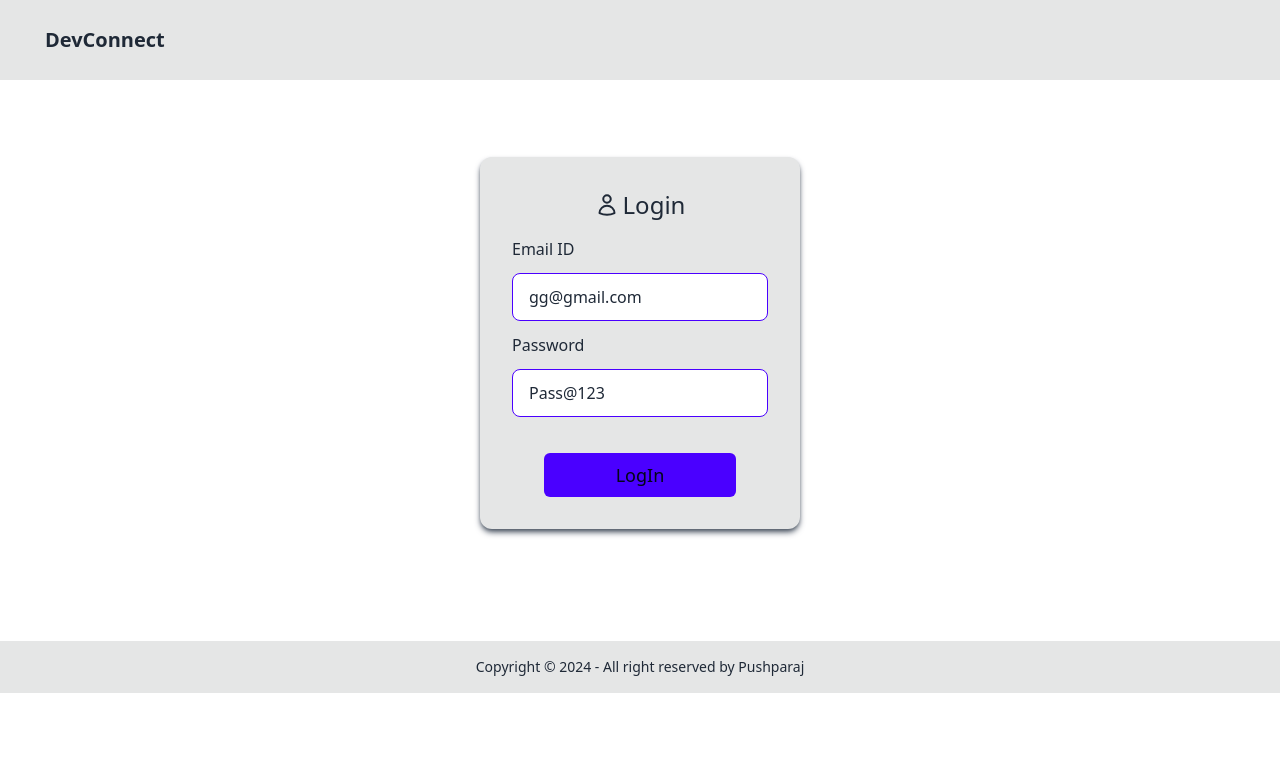
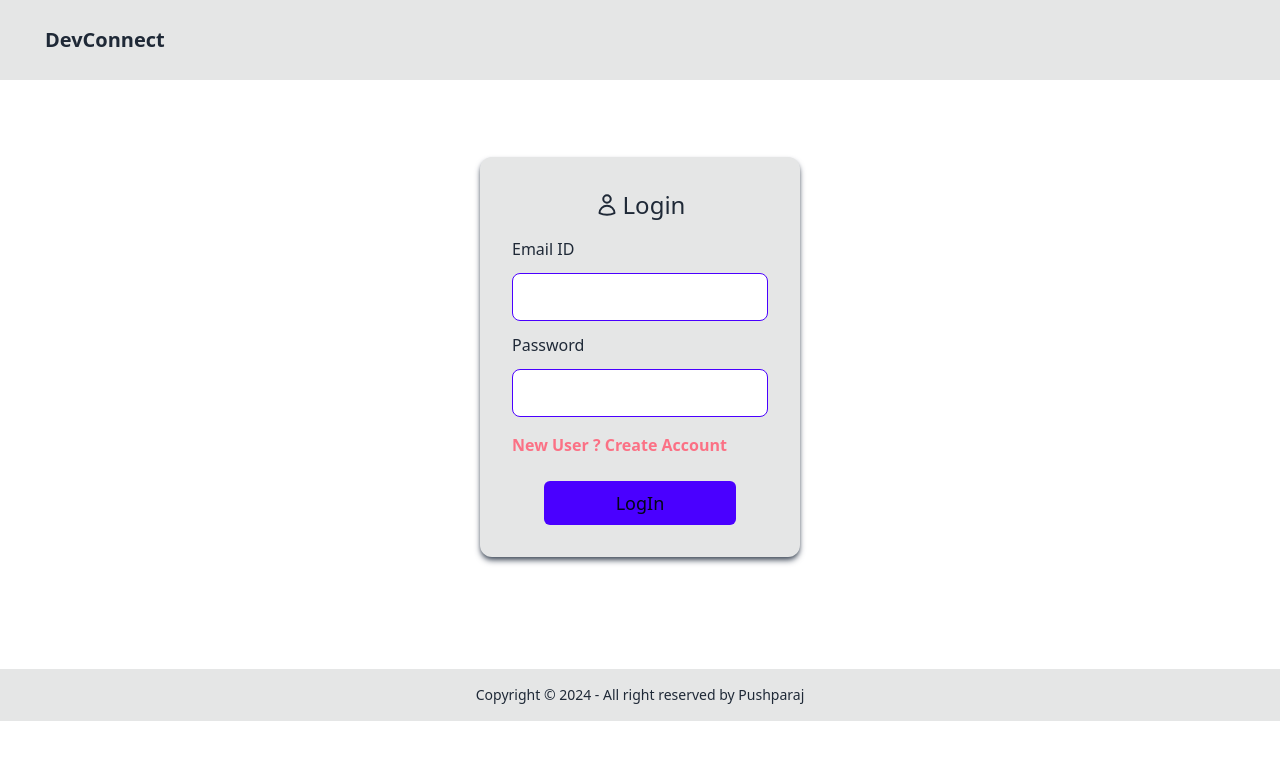
Before and after one commit to Pushparaj96/DevConnect-FE, a React (Vite) app: page /login in a window 1280 px wide. Shown: the top 760 px of the page. Built offline with nearby package versions, Linux system fonts and the light colour scheme; no server answers.

Commit message:
fix : signup/login route error

```diff
--- a/src/App.jsx
+++ b/src/App.jsx
@@ -18,11 +18,11 @@ function App() {
         <Routes>
           <Route path="/" element={<Body/>}>
             <Route path="/" element={<Feed/>} />
-            <Route path="/login" element={<Login/>} />
             <Route path="/signup" element={<Signup/>}/>
-            <Route path="/profile" element={<Profile/>}/>
             <Route path="/requests" element={<Requests/>}/>
             <Route path="/connections" element={<Connections/>} />
+            <Route path="/login" element={<Login/>} />
+            <Route path="/profile" element={<Profile/>}/>
           </Route>
         </Routes>
         </BrowserRouter>
--- a/src/components/Body.jsx
+++ b/src/components/Body.jsx
@@ -1,4 +1,4 @@
-import { Outlet , useNavigate } from 'react-router-dom';
+import { Outlet , useNavigate , useLocation } from 'react-router-dom';
 import NavBar from './NavBar';
 import Footer from './Footer';
 import axios from "axios";
@@ -12,6 +12,7 @@ const Body = () => {
   const dispatch = useDispatch();
   const userData = useSelector(store=>store.user);
   const navigate = useNavigate();
+  const location = useLocation();
 
   const fetchUser = async ()=>{
     try {
@@ -30,8 +31,10 @@ const Body = () => {
   }
 
   useEffect(()=>{
-    fetchUser();
-  },[])
+    if(!["/signup","/login"].includes(location.pathname)){
+      fetchUser();
+    }
+  },[location.pathname])
 
   return (
     <div>
--- a/src/components/Connections.jsx
+++ b/src/components/Connections.jsx
@@ -25,7 +25,7 @@ const Connections = () => {
 
     if(!userConnections) return ;
 
-    if(userConnections.length === 0) return <div className="flex justify-center mt-5 min-h-screen text-rose-400 text-xl"><h2>No Connections Found!</h2></div>
+    if(userConnections.length === 0) return <div className="flex justify-center mt-5 min-h-screen text-rose-400 text-base md:text-xl"><h2>No Connections Found!</h2></div>
 
   return (
     <div className="min-h-screen">
--- a/src/components/Feed.jsx
+++ b/src/components/Feed.jsx
@@ -30,7 +30,7 @@ const Feed = () => {
 
   if(!feedData) return ;
 
-  if(feedData.length === 0) return <div className="flex justify-center mt-5 text-rose-400 text-xl min-h-screen"><h2>Feed is Empty , New Users Not Found ...</h2></div>
+  if(feedData.length === 0) return <div className="flex justify-center mt-5 text-rose-400 text-base md:text-xl min-h-screen"><h2>Feed is Empty , New Users Not Found ...</h2></div>
 
 
   return(
--- a/src/components/Login.jsx
+++ b/src/components/Login.jsx
@@ -3,13 +3,13 @@ import axios from "axios";
 import { BASE_URL } from "../utils/constants";
 import { useDispatch } from "react-redux";
 import { addUser } from "../utils/userSlice";
-import { useNavigate } from "react-router-dom";
+import { useNavigate , Link } from "react-router-dom";
 
 const Login = () => {
 
   const [ formData , setFormData ] = useState({
-    emailId:"gg@gmail.com",
-    password:"Pass@123"
+    emailId:"",
+    password:""
   });
   const [ formError , setFormError ] = useState({});
   const [authError,setAuthError] = useState(null);
@@ -115,7 +115,7 @@ const Login = () => {
               <dt className="font-medium">Password</dt>
               <dd>
                <input
-                  type="text"
+                  type="password"
                   className="input input-bordered input-primary w-full max-w-xs"
                   name="password"
                   value={formData.password}
@@ -128,6 +128,7 @@ const Login = () => {
               </dd>
               }
               <dd className="text-red-600 my-1">{authError}</dd>
+              <dd className="pt-1 text-rose-400 text-base font-semibold">New User ? <span className="hover:underline"><Link to="/signup">Create Account</Link></span></dd>
             </dl>
               <div className="flex justify-center">
               <button className="mt-6 bg-primary py-2 w-3/4 rounded-md text-lg font-medium hover:opacity-80 text-slate-950" onClick={handleLogin}>LogIn</button>
--- a/src/components/NavBar.jsx
+++ b/src/components/NavBar.jsx
@@ -35,7 +35,7 @@ const NavBar = () => {
     user &&
     <div className="flex-none gap-2">
     <div>
-      <p className="text-base font-medium">Welcome ,<span className="text-green-500 font-semibold text-lg ps-1">{user.firstName}</span></p>
+      <p className="text-base font-medium"><span className="hidden md:inline-flex">Welcome ,</span><span className="text-green-500 font-semibold text-lg ps-1">{user.firstName}</span></p>
     </div>
     <div className="dropdown dropdown-end mr-4">
       <div tabIndex={0} role="button" className="btn btn-ghost btn-circle avatar">
--- a/src/components/Requests.jsx
+++ b/src/components/Requests.jsx
@@ -38,7 +38,7 @@ const Requests = () => {
 
   if(!receivedRequests) return ;
 
-  if(receivedRequests.length === 0) return <div className="flex justify-center my-5 min-h-screen text-xl font-semibold text-rose-400"><h2>You Have 0 Requests!</h2></div>
+  if(receivedRequests.length === 0) return <div className="flex justify-center my-5 min-h-screen text-base md:text-xl font-semibold text-rose-400"><h2>You Have 0 Requests!</h2></div>
 
   return (
     <div className="min-h-screen">
--- a/src/components/Signup.jsx
+++ b/src/components/Signup.jsx
@@ -4,7 +4,7 @@ import axios from "axios";
 import { BASE_URL } from "../utils/constants";
 import { addUser } from "../utils/userSlice";
 import { useDispatch } from "react-redux";
-import { useNavigate } from "react-router-dom";
+import { useNavigate , Link } from "react-router-dom";
 
 const Signup = () => {
 
@@ -145,7 +145,7 @@ const Signup = () => {
             <dt className="font-medium">Password</dt>
             <dd>
              <input
-                type="text"
+                type="password"
                 className="input input-bordered input-primary w-full max-w-xs"
                 name="password"
                 value={password}
@@ -160,6 +160,7 @@ const Signup = () => {
                 formErrors.serverError &&
                 <dd className="text-red-600">{formErrors.serverError}</dd>
             }
+            <dd className="pt-1 text-rose-400 text-base font-semibold">Existing User ! <span className="hover:underline"><Link to="/login">Login Here</Link></span></dd>
           </dl>
             <div className="flex justify-center">
             <button className="mt-6 bg-primary py-2 w-3/4 rounded-md text-lg font-medium hover:opacity-80 text-slate-950" onClick={handleSignupClick} >SignUp</button>
```
